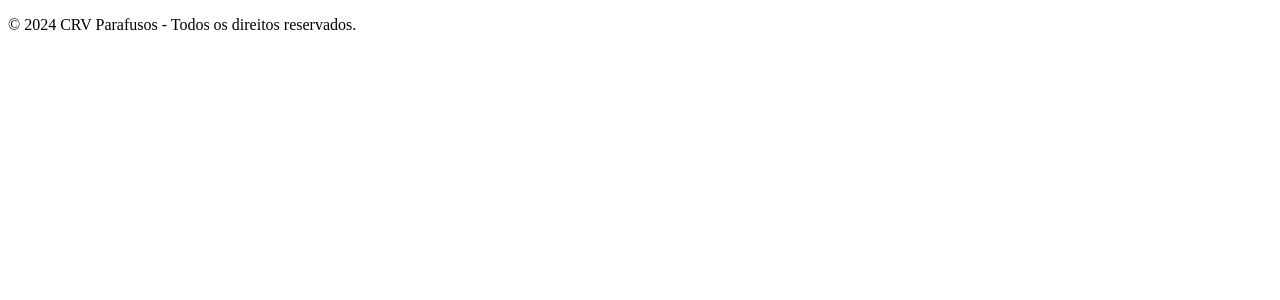
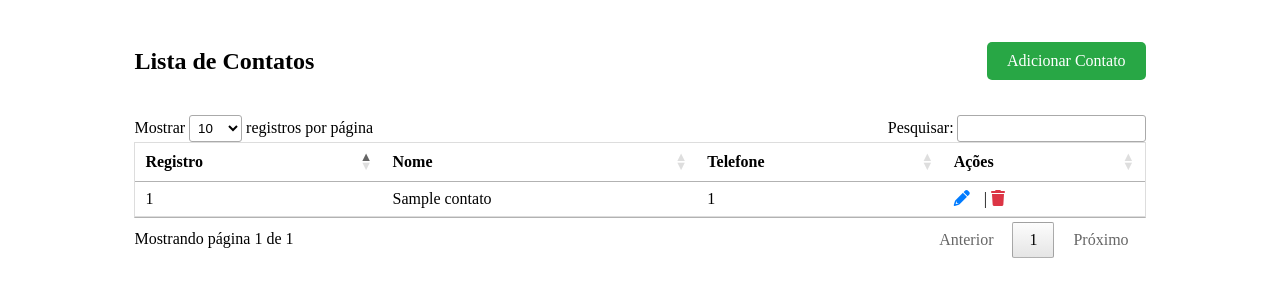
Before and after one commit to junnydpetra/crv_agenda, a PHP site: template public/views/contact_list.php in a window 1280 px wide. Shown: the top 300 px of the page. Run offline with PHP 8.4, Linux system fonts and the light colour scheme; the template is opened without the code that fills it: most values are stand-ins (such as "Sample title", 1, 10 or a date in 2020); some libraries are stand-ins or nearby versions.

Commit message:
front_end_in_proccess

```diff
--- a/public/layout/body.php
+++ b/public/layout/body.php
@@ -1,8 +1,7 @@
 <main>
 
-    <h1>Agenda de Contatos</h1>
     <nav>
-        <a href="/index.php">Home</a>
+        <a href="../../public/index.php">Home</a>
         <a href="/create.php">Adicionar</a>
     </nav>
 
--- a/public/layout/header.php
+++ b/public/layout/header.php
@@ -5,7 +5,12 @@
         <meta name="viewport" content="width=device-width, initial-scale=1.0">
         <title>Agenda</title>
         <link rel="stylesheet" href="assets/css/style.css">
+        <link rel="stylesheet" href="https://cdn.datatables.net/1.13.4/css/jquery.dataTables.min.css">
+        <link rel="stylesheet" href="https://cdnjs.cloudflare.com/ajax/libs/font-awesome/6.0.0-beta3/css/all.min.css">
+        <script src="https://code.jquery.com/jquery-3.6.0.min.js"></script>
+        <script src="https://cdn.datatables.net/1.13.4/js/jquery.dataTables.min.js"></script>
         <script src="https://cdn.jsdelivr.net/npm/sweetalert2@11"></script>
+        <script src="assets/js/script.js"></script>
     </head>
 
     <body>
--- a/public/views/contact_list.php
+++ b/public/views/contact_list.php
@@ -0,0 +1,68 @@
+<?php include 'layout/header.php'; ?>
+
+<?php
+    function formatPhoneNumber($phoneNumber) {
+        $phoneNumber = preg_replace('/\D/', '', $phoneNumber);
+
+        if (strlen($phoneNumber) == 11) {
+            return preg_replace('/(\d{2})(\d{1})(\d{4})(\d{4})/', '($1) $2 $3-$4', $phoneNumber);
+        } else {
+            return $phoneNumber;
+        }
+    }
+?>
+
+<div class="container">
+    <div class="header">
+        <h2>Lista de Contatos</h2>
+        <a href="javascript:void(0);" class="btn-add" onclick="openModal()">Adicionar Contato</a>
+    </div>
+
+    <table id="contactsTable" class="table">
+        <thead>
+            <tr>
+                <th>Registro</th>
+                <th>Nome</th>
+                <th>Telefone</th>
+                <th>Ações</th>
+            </tr>
+        </thead>
+
+        <tbody>
+            <?php if (!empty($contatos)): ?>
+                <?php foreach ($contatos as $contato): ?>
+                    <tr>
+                        <td><?php echo htmlspecialchars($contato['con_id']); ?></td>
+                        <td><?php echo htmlspecialchars($contato['con_name']); ?></td>
+                        <td><?php echo htmlspecialchars(formatPhoneNumber($contato['con_phone_number'])); ?></td>
+                        <td>
+                            <a id="btn_pencil" href="update.php?id=<?php echo $contato['con_id']; ?>" title="Editar Contato"><i class="fa-solid fa-pencil"></i></a> |
+                            <a id="btn_trash" href="javascript:void(0);" onclick="confirmDeletion(<?php echo $contato['con_id']; ?>)" title="Excluir Contato"><i class="fa-solid fa-trash"></i></a>
+                        </td>
+                    </tr>
+                <?php endforeach; ?>
+            <?php else: ?>
+                <tr>
+                    <td colspan="4">Nenhum contato encontrado.</td>
+                </tr>
+            <?php endif; ?>
+        </tbody>
+    </table>
+</div>
+
+<!-- Registration Modal -->
+<div id="contactModal" class="modal">
+    <div class="modal-content">
+        <span class="close" onclick="closeModal()">&times;</span>
+        <h2>Adicionar Contato</h2>
+        <form id="addContactForm" method="post" action="add_contact.php">
+            <label for="con_name">Nome:</label>
+            <input type="text" id="con_name" name="con_name" required>
+
+            <label for="con_phone_number">Telefone:</label>
+            <input type="text" id="con_phone_number" name="con_phone_number" required>
+
+            <button type="submit" class="btn-add">Salvar</button>
+        </form>
+    </div>
+</div>
```
Also changed, not shown: assets/js/script.js (deleted, +0 -20 lines), controllers/ContactController.php (+7 -7 lines), models/ContactModel.php (+6 -6 lines), public/index.php (+2 -5 lines), assets/css/style.css (deleted), delete.php (deleted), public/assets/css/style.css (added), public/assets/js/script.js (added), public/views/register.php (added).
